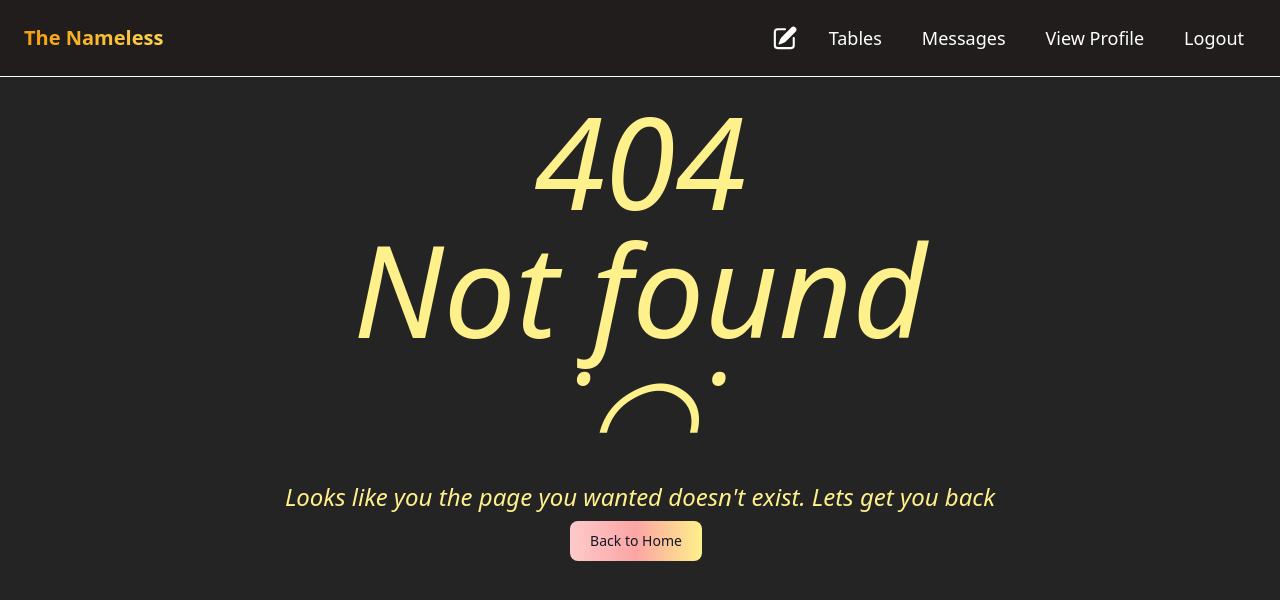
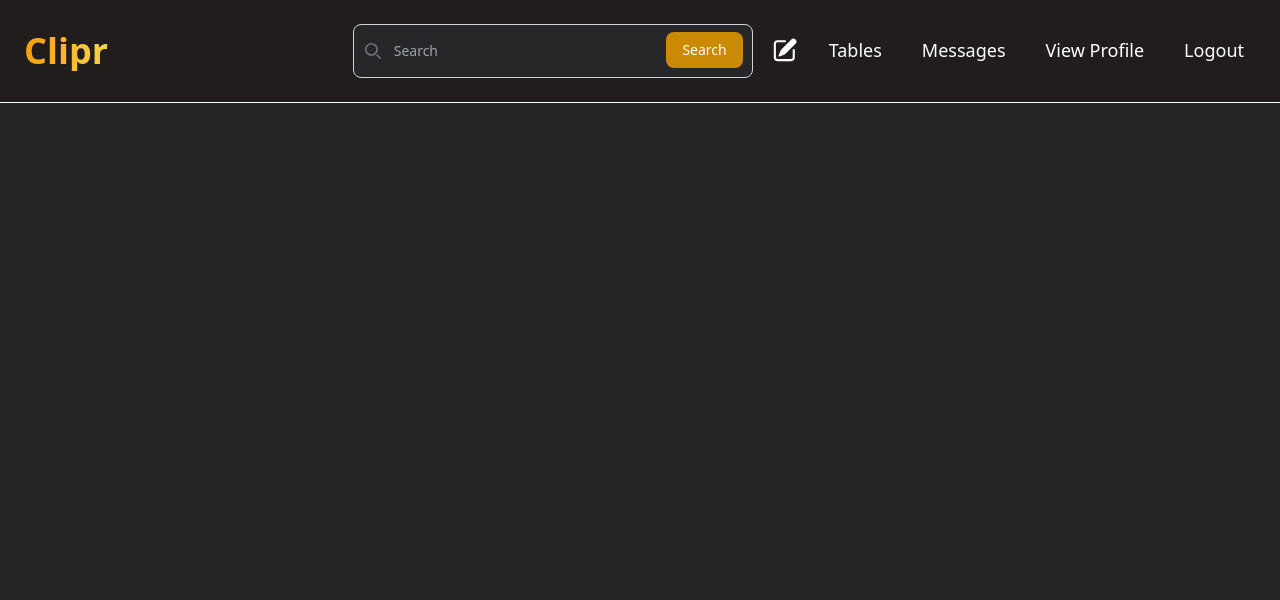
Before and after one commit to NamelessTechnologies/Clipr, a React (Vite) app in the folder frontend/: page /Clipr/Search in a window 1280 px wide. Before the commit this address had no page. Shown: the top 600 px of the page. Built offline with nearby package versions, Linux system fonts and the light colour scheme; sample sign-in values are in the browser's storage.

Commit message:
psuhing to main with search bar and profile

```diff
--- a/frontend/src/App.tsx
+++ b/frontend/src/App.tsx
@@ -12,6 +12,7 @@ import Messages from "./pages/Messages.tsx";
 import SetReceiver from "./pages/SetReceiver.tsx";
 import NotFound from "./pages/NotFound.tsx";
 import Profile from "./pages/Profile.tsx";
+import Search from "./pages/Search.tsx";
 
 function App() {
   return (
@@ -27,6 +28,7 @@ function App() {
           <Route path="Clipr/Messages" element={<Messages />} />
           <Route path="Clipr/SetReceiver" element={<SetReceiver />} />
           <Route path="Clipr/Profile" element={<Profile />} />
+          <Route path="Clipr/Search" element={<Search />} />
           <Route path="*" element={<NotFound />} />
         </Routes>
       </Router>
--- a/frontend/src/components/Navbar.tsx
+++ b/frontend/src/components/Navbar.tsx
@@ -2,6 +2,7 @@ import { Link } from "react-router-dom";
 import { HiMiniPencilSquare } from "react-icons/hi2";
 import { useEffect, useState } from "react";
 import UserModel from "../types/User";
+import SearchBar from "./SearchBar";
 
 function NavBar() {
   const [foundUser, setFoundUser] = useState<string>();
@@ -31,18 +32,20 @@ function NavBar() {
           <div className="flex justify-between items-center">
             <Link
               to="Clipr/"
-              className="text-xl font-semibold bg-clip-text text-transparent bg-gradient-to-r from-amber-500 to-amber-300"
+              className="text-4xl font-semibold bg-clip-text text-transparent bg-gradient-to-r from-amber-500 to-amber-300"
             >
-              The Nameless
+              Clipr
             </Link>
-
             <ul className="flex space-x-4">
               <li>
+                <SearchBar></SearchBar>
+              </li>
+              <li className="pt-3">
                 <Link to="Clipr/Upload">
                   <HiMiniPencilSquare className="w-8 h-7 rounded-full hover:bg-gray-600" />
                 </Link>
               </li>
-              <li>
+              <li className="pt-3">
                 <Link
                   to="Clipr/Tables"
                   className="text-lg hover:bg-gray-600 px-3 py-2 rounded"
@@ -50,7 +53,7 @@ function NavBar() {
                   Tables
                 </Link>
               </li>
-              <li>
+              <li className="pt-3">
                 <Link
                   to="Clipr/SetReceiver"
                   className="text-lg hover:bg-gray-600 px-3 py-2 rounded"
@@ -58,7 +61,7 @@ function NavBar() {
                   Messages
                 </Link>
               </li>
-              <li>
+              <li className="pt-3">
                 <Link
                   to={userProfileURL}
                   className="text-lg hover:bg-gray-600 px-3 py-2 rounded"
@@ -66,7 +69,7 @@ function NavBar() {
                   View Profile
                 </Link>
               </li>
-              <li>
+              <li className="pt-3">
                 <button
                   onClick={logout}
                   className="text-lg hover:bg-gray-600 px-3 rounded"
--- /dev/null
+++ b/frontend/src/components/SearchBar.tsx
@@ -0,0 +1,54 @@
+function SearchBar() {
+  function goToSearchPage(): void {
+    const input = (document.getElementById("search") as HTMLInputElement).value;
+    if (input) {
+      window.location.href = `/Clipr/Search?q=${input}`;
+    }
+  }
+
+  return (
+    <div className="w-[400px]">
+      <label
+        htmlFor="search"
+        className="mb-2 text-sm font-medium text-gray-900 sr-only"
+      >
+        Search
+      </label>
+      <div className="relative">
+        <div className="absolute inset-y-0 start-0 flex items-center ps-3 pointer-events-none">
+          <svg
+            className="w-4 h-4 text-gray-500"
+            aria-hidden="true"
+            xmlns="http://www.w3.org/2000/svg"
+            fill="none"
+            viewBox="0 0 20 20"
+          >
+            <path
+              stroke="currentColor"
+              stroke-linecap="round"
+              stroke-linejoin="round"
+              stroke-width="2"
+              d="m19 19-4-4m0-7A7 7 0 1 1 1 8a7 7 0 0 1 14 0Z"
+            />
+          </svg>
+        </div>
+        <input
+          type="search"
+          id="search"
+          className="w-full p-4 ps-10 text-sm text-gray-100 border border-gray-300 rounded-lg focus:ring-yellow-500 focus:border-yellow-500 bg-zinc-800"
+          placeholder="Search"
+          required
+        />
+        <button
+          onClick={goToSearchPage}
+          type="submit"
+          className="text-white absolute end-2.5 bottom-2.5 bg-yellow-600 hover:bg-yellow-800 focus:ring-4 focus:outline-none focus:ring-yellow-300 font-medium rounded-lg text-sm px-4 py-2"
+        >
+          Search
+        </button>
+      </div>
+    </div>
+  );
+}
+
+export default SearchBar;
--- a/frontend/src/components/profile/ProfileHeader.tsx
+++ b/frontend/src/components/profile/ProfileHeader.tsx
@@ -1,9 +1,91 @@
 import shouldBeLoggedIn from "../Authenticate";
+import "../../styles/ProfileHeader.css";
+import UserModel from "../../types/User";
+import { useEffect, useState } from "react";
 
-function ProfileHeader(props: { profile_id: string }) {
+function ProfileHeader(props: { profile_id: string; userData: UserModel }) {
   shouldBeLoggedIn(true);
   const id = props.profile_id;
-  return <div className="flex justify-center w-screen h-screen">{id}</div>;
+  const [lookingAtOwnProfile, setLookingAtOwnProfile] =
+    useState<boolean>(false);
+
+  //Checking if the user is looking at their own profile
+  useEffect(() => {
+    const getUser = localStorage.getItem("user");
+    if (getUser) {
+      const parsedUser = JSON.parse(getUser) as UserModel;
+
+      // Move the profile-checking logic here
+      const currentUserID = parsedUser.user_id.toString();
+      console.log(currentUserID, id);
+      if (currentUserID === id) {
+        setLookingAtOwnProfile(true);
+      } else {
+        setLookingAtOwnProfile(false);
+      }
+    }
+  }, [id]);
+
+  const TripleFs = () => {
+    return (
+      <div className="flex flex-row">
+        <div className="text-yellow-100 italic text-1xl pr-2">
+          Followers: 69
+        </div>
+        <div className="text-yellow-100 italic text-1xl pr-2">
+          Following: 1738
+        </div>
+        <div className="text-yellow-100 italic text-1xl pr-2">Friends: 420</div>
+      </div>
+    );
+  };
+
+  return (
+    <div className="flex justify-center w-screen h-screen">
+      {lookingAtOwnProfile ? (
+        <div className="flex flex-row">
+          <div className="pt-3">
+            <div className="circle">
+              <img
+                src="https://ih1.redbubble.net/image.5503365970.2431/flat,750x,075,f-pad,750x1000,f8f8f8.u1.jpg"
+                alt="you are my sunshine"
+              ></img>
+            </div>
+          </div>
+          <div className="flex flex-col pl-5">
+            <div className="flex flex-row pt-20">
+              <div className="text-yellow-100 italic text-5xl pr-2">
+                {props.userData.username}
+              </div>
+            </div>
+            <TripleFs></TripleFs>
+          </div>
+        </div>
+      ) : (
+        <div className="flex flex-row">
+          <div className="pt-3">
+            <div className="circle">
+              <img
+                src="https://ih1.redbubble.net/image.5503365970.2431/flat,750x,075,f-pad,750x1000,f8f8f8.u1.jpg"
+                alt="you are my sunshine"
+              ></img>
+            </div>
+          </div>
+          <div className="flex flex-col pl-5">
+            <div className="flex flex-row pt-20">
+              <div className="text-yellow-100 italic text-5xl pr-2">
+                {props.userData.username}
+              </div>
+              <button className="bg-yellow-500 hover:bg-blue-700 text-white font-bold py-2 px-4 rounded">
+                Button
+              </button>
+            </div>
+            <TripleFs></TripleFs>
+          </div>
+        </div>
+      )}
+    </div>
+  );
 }
 
 export default ProfileHeader;
--- a/frontend/src/pages/Home.tsx
+++ b/frontend/src/pages/Home.tsx
@@ -36,7 +36,7 @@ function Home() {
           </div> */}
           <Post />
           <div className="flex-1 p-5">
-            <h1 className="text-white">The Nameless</h1>
+            <h1 className="text-white">Clipr</h1>
             <h1 className="text-white">
               {uid ? "ID " + uid + " currently logged in!" : ""}
             </h1>
@@ -46,7 +46,7 @@ function Home() {
         <div className="flex flex-row items-center justify-center">
           <img src={logo} alt="The Nameless Logo" className="pt-6 mt-6 " />
           <div className="flex flex-col items-center justify-center">
-            <h1 className="text-yellow-200 italic text-8xl">The Nameless</h1>
+            <h1 className="text-yellow-200 italic text-8xl">Clipr</h1>
             <h2 className="text-yellow-100 italic text-2xl">
               Doomscrolling has never been better...
             </h2>
--- a/frontend/src/pages/Profile.tsx
+++ b/frontend/src/pages/Profile.tsx
@@ -1,13 +1,45 @@
+import { useSearchParams } from "react-router-dom";
 import shouldBeLoggedIn from "../components/Authenticate";
 import ProfileHeader from "../components/profile/ProfileHeader";
+import { useEffect, useState } from "react";
+import UserModel from "../types/User";
 
 function Profile() {
   shouldBeLoggedIn(true);
+  const [searchParams] = useSearchParams();
+  const profile_id = searchParams.get("profile_id") as string;
+  const [userData, setUserData] = useState<UserModel>();
+
+  useEffect(() => {
+    async function fetchData() {
+      try {
+        const queryString =
+          "https://clipr-esa6hpg2cahzfud6.westus3-01.azurewebsites.net/User/" +
+          profile_id;
+        const response = await fetch(queryString);
+        const json = (await response.json()) as UserModel;
+        console.log(json);
+        setUserData(json);
+      } catch {
+        console.error();
+      }
+    }
+    fetchData();
+  }, [profile_id, userData]);
 
   return (
-    <div className="flex justify-center w-screen h-screen">
-      <ProfileHeader profile_id={"69"}></ProfileHeader>
-    </div>
+    <>
+      {userData ? (
+        <div className="flex justify-center w-screen h-screen">
+          <ProfileHeader
+            profile_id={profile_id}
+            userData={userData}
+          ></ProfileHeader>
+        </div>
+      ) : (
+        <div>Error: Profile Not Found</div>
+      )}
+    </>
   );
 }
 
--- /dev/null
+++ b/frontend/src/pages/Search.tsx
@@ -0,0 +1,9 @@
+import shouldBeLoggedIn from "../components/Authenticate";
+
+function Search() {
+  shouldBeLoggedIn(true);
+
+  return <div className="flex justify-center w-screen h-screen"></div>;
+}
+
+export default Search;
--- /dev/null
+++ b/frontend/src/styles/ProfileHeader.css
@@ -0,0 +1,9 @@
+.circle {
+  border-radius: 50%;
+  height: 15em;
+  width: 15em;
+  overflow: hidden;
+  display: flex;
+  justify-content: center;
+  align-items: center;
+}
```
